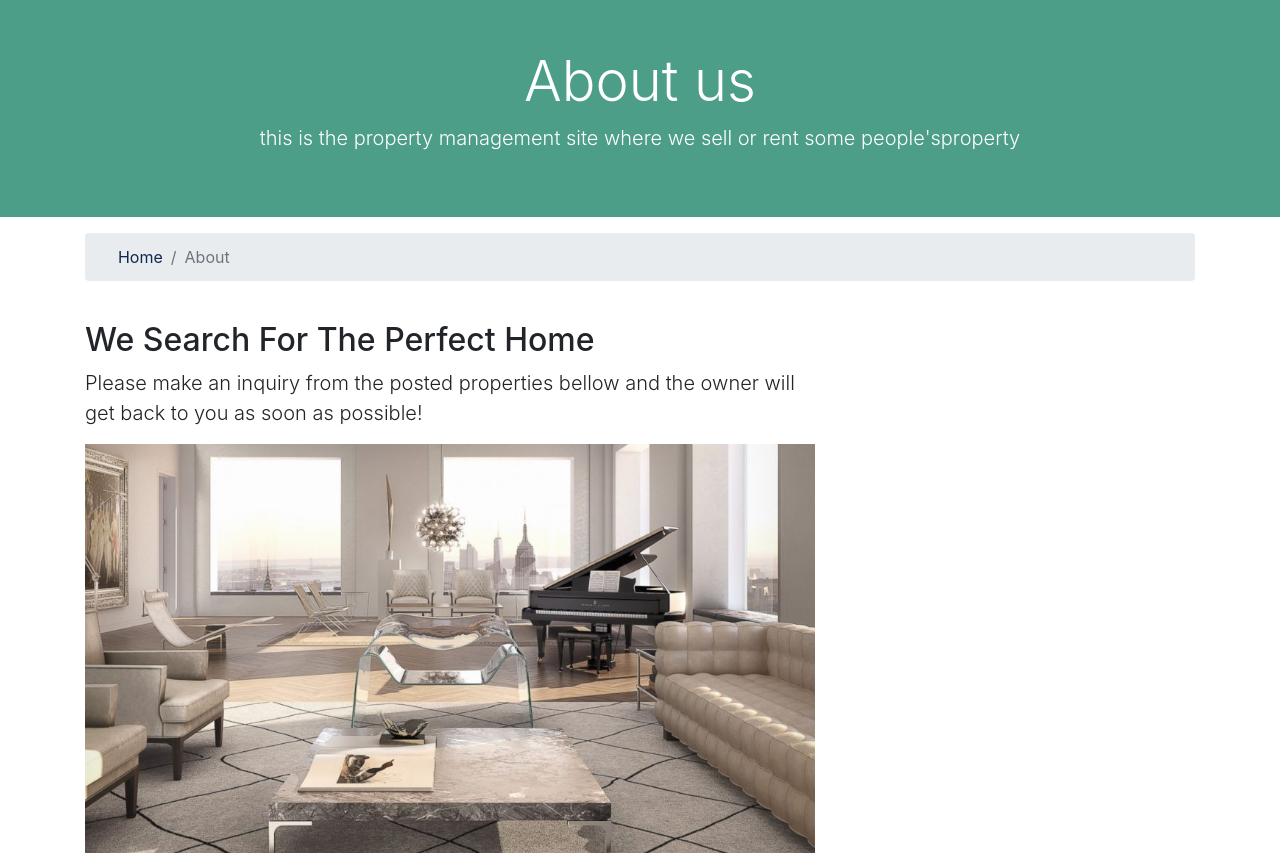
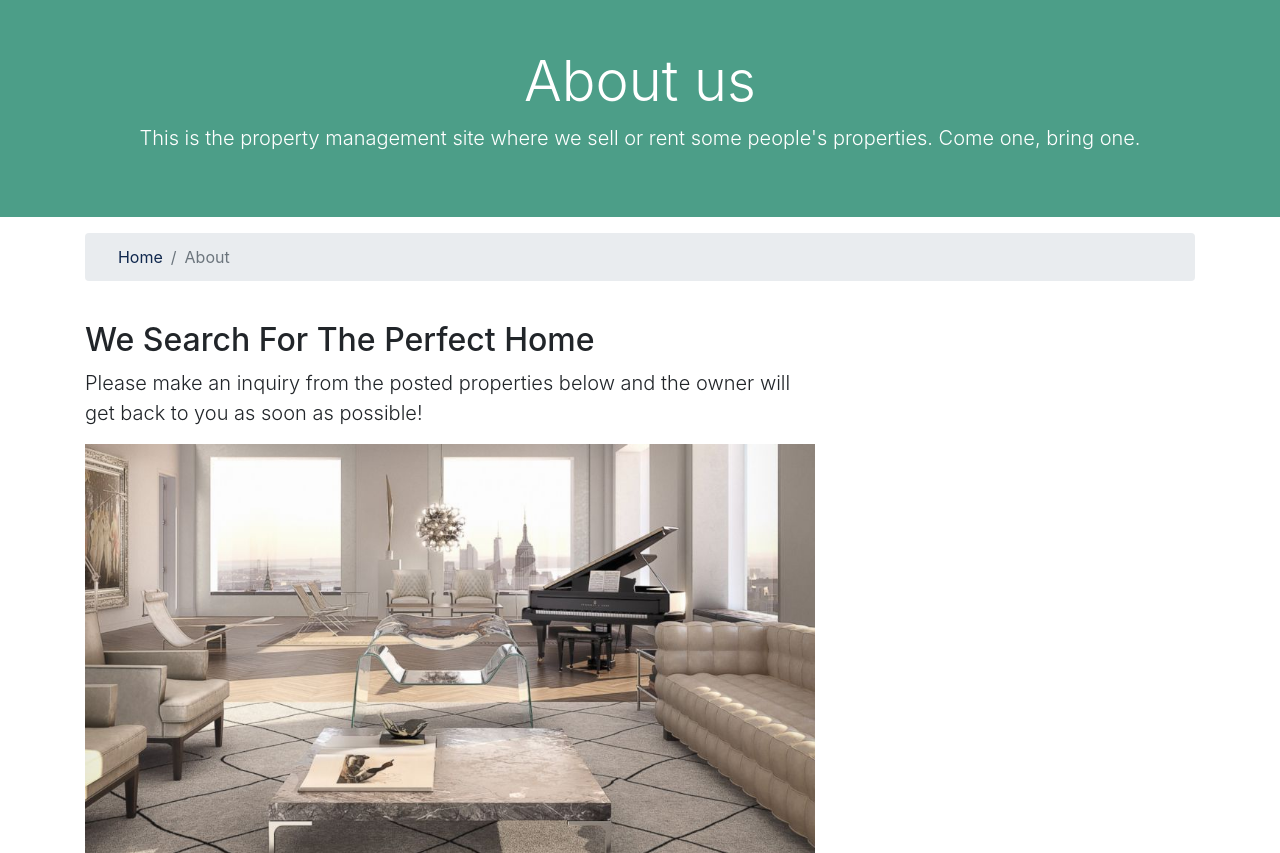
Before and after one commit to ange123ux/property-management, a Django app: template templates/pages/about.html in a window 1280 px wide. Shown: the part 162-1015 px from the top of the page. Run offline with Django 3.2, Linux system fonts and the light colour scheme; the template is opened without the code that fills it, so the values that code supplies are empty; some libraries are stand-ins or nearby versions; some web fonts are replaced.

Commit message:
Fixed errors

```diff
--- a/templates/pages/about.html
+++ b/templates/pages/about.html
@@ -12,7 +12,7 @@
       <div class="col-md-12">
         <h1 class="display-4">About us</h1>
         <p class="lead">
-          this is the property management site where we sell or rent some people'sproperty
+          This is the property management site where we sell or rent some people's properties. Come one, bring one.
         </p>
       </div>
     </div>
@@ -39,7 +39,7 @@
       <div class="col-md-8">
         <h2>We Search For The Perfect Home</h2>
         <p class="lead">
-          Please make an inquiry from the posted properties bellow and the owner will get back to you as soon as possible!
+          Please make an inquiry from the posted properties below and the owner will get back to you as soon as possible!
         </p>
         <img src="{% static 'img/about.jpg' %}" alt="" />
         <p class="mt-4">
```
